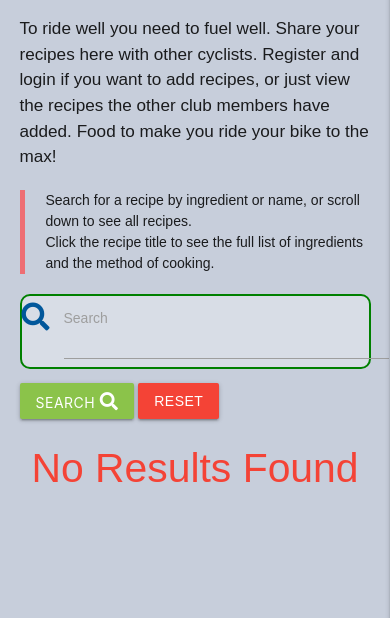
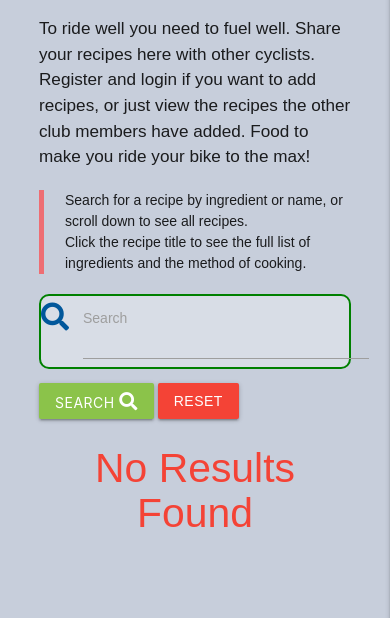
Before and after one commit to ictwise/pp3, a Flask app: page /get_recipes in a window 390 px wide. Shown: the part 226-844 px from the top of the page. Run offline with Flask 2, Linux system fonts and the light colour scheme; data that the repository does not hold is empty; some libraries are stand-ins or nearby versions.

Commit message:
set container width to 80% on mobile style.css

```diff
--- a/cooknride/static/css/style.css
+++ b/cooknride/static/css/style.css
@@ -51,5 +51,8 @@ body {
     h1 {
         font-size: 20px;
       }
+      .container {
+        width: 80%;
+      }
 
 }
```
